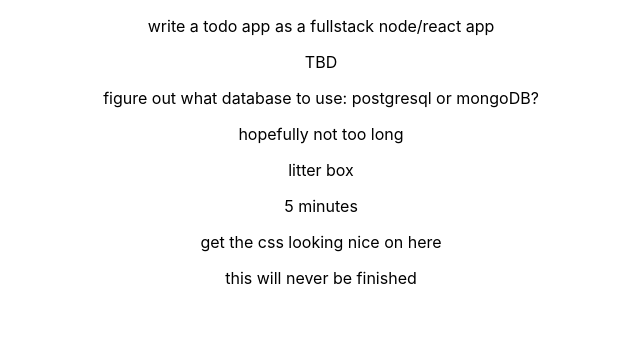
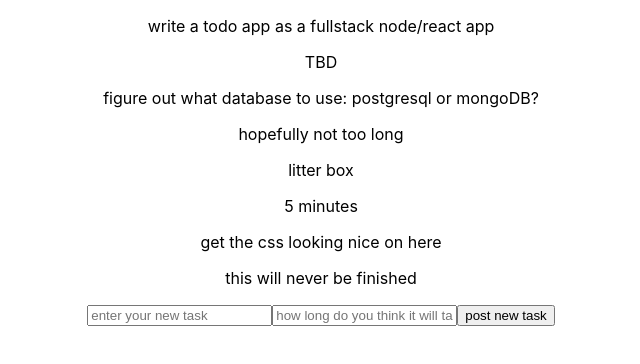
Before and after one commit to lgernand/todo-app, a React (Create React App) app: page / in a window 1280 px wide. Shown: the top 364 px of the page, without its empty margins (319-959 px from the left). Built offline with nearby package versions, Linux system fonts and the light colour scheme.

Commit message:
Added method in the App compenent, passed them as props to the NewListItem component to allow adding a new task to your to do list

```diff
--- a/src/App.js
+++ b/src/App.js
@@ -3,12 +3,37 @@ import './listItem/ListItem';
 import './data/todolist';
 import ListItem from './listItem/ListItem';
 import todoList from './data/todolist';
+import NewListItem from './listItem/NewListItem';
+import React from 'react';
 
 function App() {
+
+  const [newItem, setNewItem] = React.useState("");
+  const [newTime, setNewTime] = React.useState("");
+  const [list, setList] = React.useState(todoList);
+
+  function handleUpdateNewItem(event) {
+    setNewItem(event.target.value);
+  }
+
+  function handleUpdateNewTime(event) {
+    setNewTime(event.target.value);
+  }
+
+  function handleAddItem() {
+    setList([...list, {id: list.length, task: newItem, estimatedTime: newTime}]);
+  }
+
+
   return (
     <div className="App">
       <ListItem
-        items={todoList}
+        items={list}
+      />
+      <NewListItem
+        handleAddItem={handleAddItem}
+        handleUpdateNewItem={handleUpdateNewItem}
+        handleUpdateNewTime={handleUpdateNewTime}
       />
     </div>
   );
--- a/src/data/todolist.js
+++ b/src/data/todolist.js
@@ -1,21 +1,21 @@
 const todoList = [
     {
-        id: 1,
+        id: 0,
         task: "write a todo app as a fullstack node/react app",
         estimatedTime: "TBD"
     },
     {
-        id: 2,
+        id: 1,
         task: "figure out what database to use: postgresql or mongoDB?",
         estimatedTime: "hopefully not too long"
     },
     {
-        id: 3,
+        id: 2,
         task: "litter box",
         estimatedTime: "5 minutes"
     },
     {
-        id: 4,
+        id: 3,
         task: "get the css looking nice on here",
         estimatedTime: "this will never be finished"
     }
--- a/src/listItem/ListItem.js
+++ b/src/listItem/ListItem.js
@@ -6,10 +6,13 @@ function ListItem(props) {
     return (
         <div>
             {items.map(item =>
-            <div className="listItemContent">
-                <p>{item.task}</p>
-                <p>{item.estimatedTime}</p>
-            </div>  )}
+                <div
+                 className="listItemContent"
+                 key={item.id}>
+                    <p>{item.task}</p>
+                    <p>{item.estimatedTime}</p>
+                </div>
+            )}
         </div>
     );
 }
--- /dev/null
+++ b/src/listItem/NewListItem.js
@@ -0,0 +1,19 @@
+import React from "react";
+
+function NewListItem(props) {
+    return(
+        <div>
+            <input type="text" placeholder="enter your new task"
+                onChange={props.handleUpdateNewItem}
+            ></input>
+            <input type="text" placeholder="how long do you think it will take?"
+                onChange={props.handleUpdateNewTime}
+            ></input>
+            <button
+                onClick={props.handleAddItem}
+            >post new task</button>
+        </div>
+    );
+}
+
+export default NewListItem;
```
